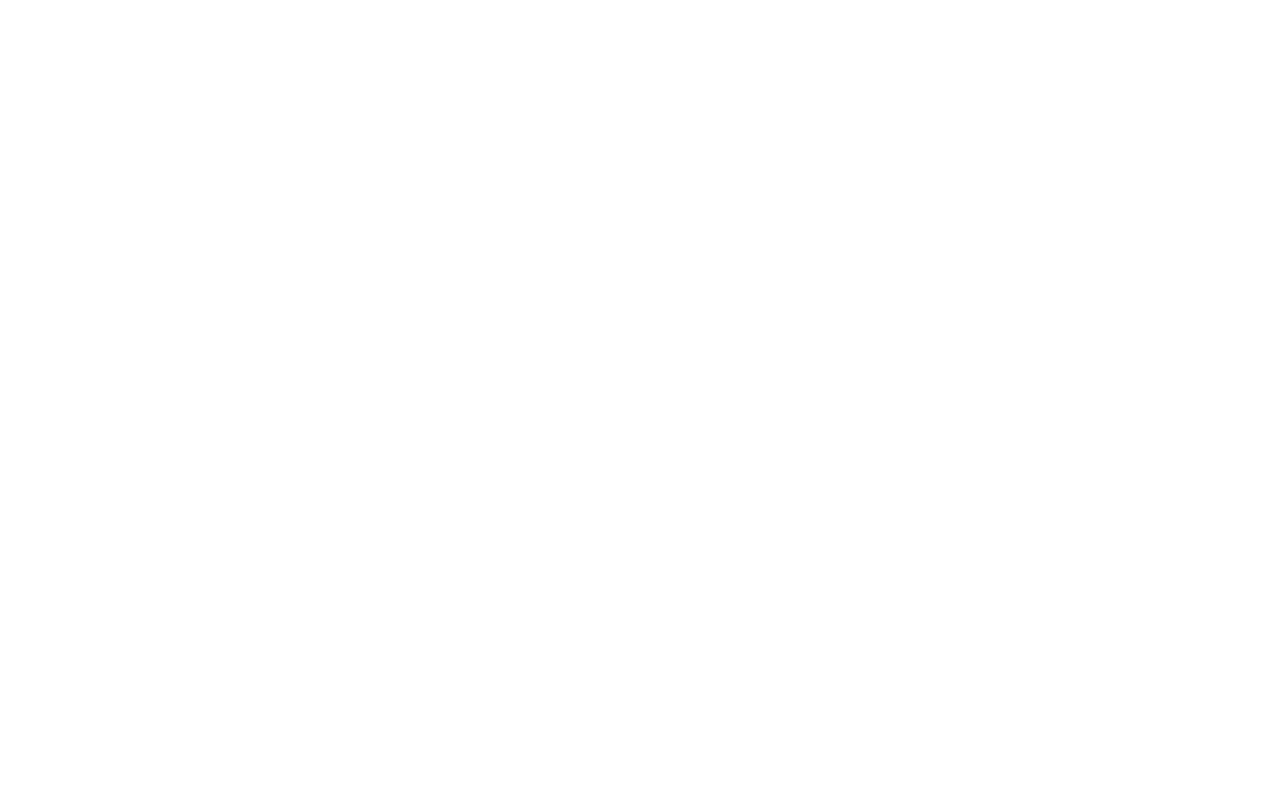
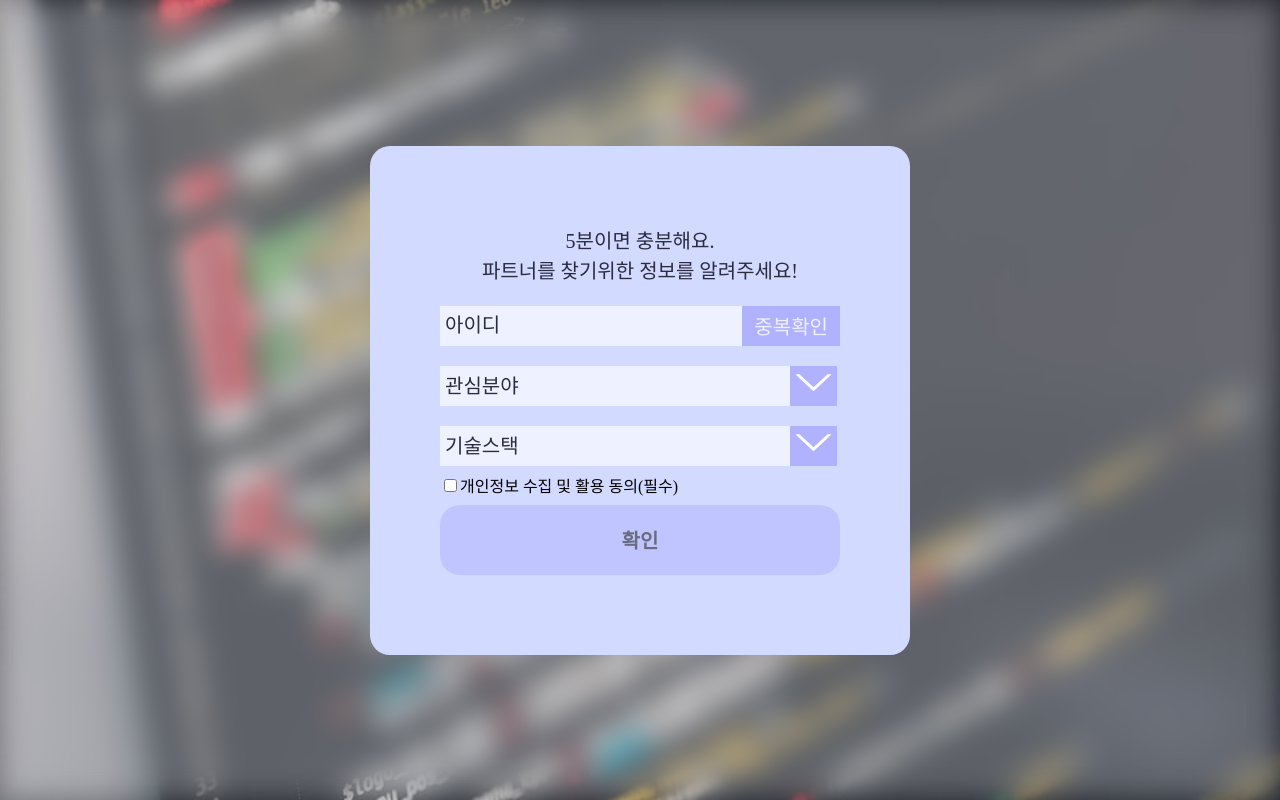
Before and after one commit to boostcampwm-2022/web25-SCOPA, a React (Create React App) app in the folder client/: page /register in a window 1280 px wide. Before the commit this address had no page. Built offline with nearby package versions, Linux system fonts and the light colour scheme.

Commit message:
feat/fe-register-layout: dev 브랜치와 회원가입화면 브랜치 충돌 해결 반영

```diff
--- a/client/src/App.tsx
+++ b/client/src/App.tsx
@@ -1,5 +1,5 @@
 import { Routes, Route } from 'react-router-dom';
-import { LoginPage, MainPage, TestPage } from 'pages';
+import { LoginPage, MainPage, RegisterPage, TestPage } from 'pages';
 import { CheckLogin, LoginLayout } from 'common';
 
 // 라우팅은 이곳에
@@ -10,6 +10,7 @@
         <Route path='/' element={<MainPage />} />
         <Route path='/' element={<LoginLayout />}>
           <Route path='/login' element={<LoginPage />} />
+          <Route path='/register' element={<RegisterPage />} />
           <Route path='/test' element={<TestPage />} />
         </Route>
       </Route>
--- a/client/src/pages/LoginPage/index.tsx
+++ b/client/src/pages/LoginPage/index.tsx
@@ -4,7 +4,6 @@
 import { useNavigate } from 'react-router-dom';
 import { useRecoilValue } from 'recoil';
 
-import { currentUserState } from 'store';
 import { LoginButtonComponent } from './LoginButtonComponent';
 
 import {
@@ -15,6 +14,7 @@
 } from './styles';
 
 import { GithubIcon, GoogleIcon } from 'assets/svgs';
+import { currentUserState } from 'store/currentUserState';
 
 export const LoginPage = () => {
   const currentUser = useRecoilValue(currentUserState);
--- a/client/src/pages/RegisterPage/index.tsx
+++ b/client/src/pages/RegisterPage/index.tsx
@@ -7,12 +7,7 @@
 import { InterestInput } from './InterestInput';
 import { TechStackInput } from './TechStackInput';
 
-import {
-  registerPageButtonStyle,
-  registerPageHeaderStyle,
-  registerPageInnerStyle,
-  registerPageWrapperStyle,
-} from './styles';
+import { registerPageButtonStyle, registerPageHeaderStyle, registerPageInnerStyle } from './styles';
 
 export const RegisterPage = () => {
   const [id, setId] = useState('');
@@ -35,7 +30,7 @@
   }, [id, interest, techStack, privacyCheck]);
 
   return (
-    <div css={registerPageWrapperStyle}>
+    <div>
       <div css={registerPageInnerStyle}>
         <h3 css={registerPageHeaderStyle}>
           5분이면 충분해요.
--- a/client/src/pages/RegisterPage/styles.ts
+++ b/client/src/pages/RegisterPage/styles.ts
@@ -1,14 +1,6 @@
 import { css } from '@emotion/react';
 import { COLORS } from 'styles/colors';
 import { COMMON_SIZE, FONT_SIZE } from 'styles/sizes';
-
-export const registerPageWrapperStyle = css({
-  display: 'flex',
-  justifyContent: 'center',
-  alignItems: 'center',
-  width: '100%',
-  height: '100vh',
-});
 
 export const registerPageInnerStyle = css({
   display: 'flex',
--- a/client/src/store/index.ts
+++ b/client/src/store/index.ts
@@ -1,2 +1,2 @@
 // export {atom 이름} from '파일경로'
-export const none = {};
+export {};
```
